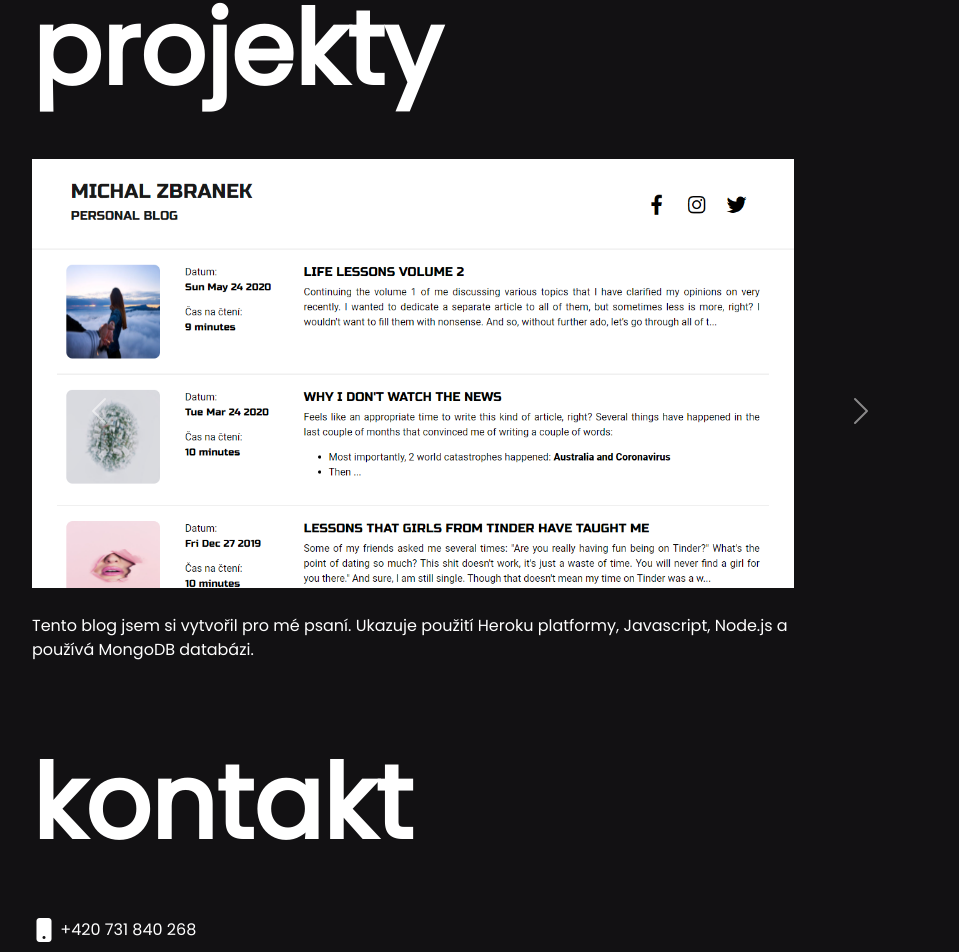
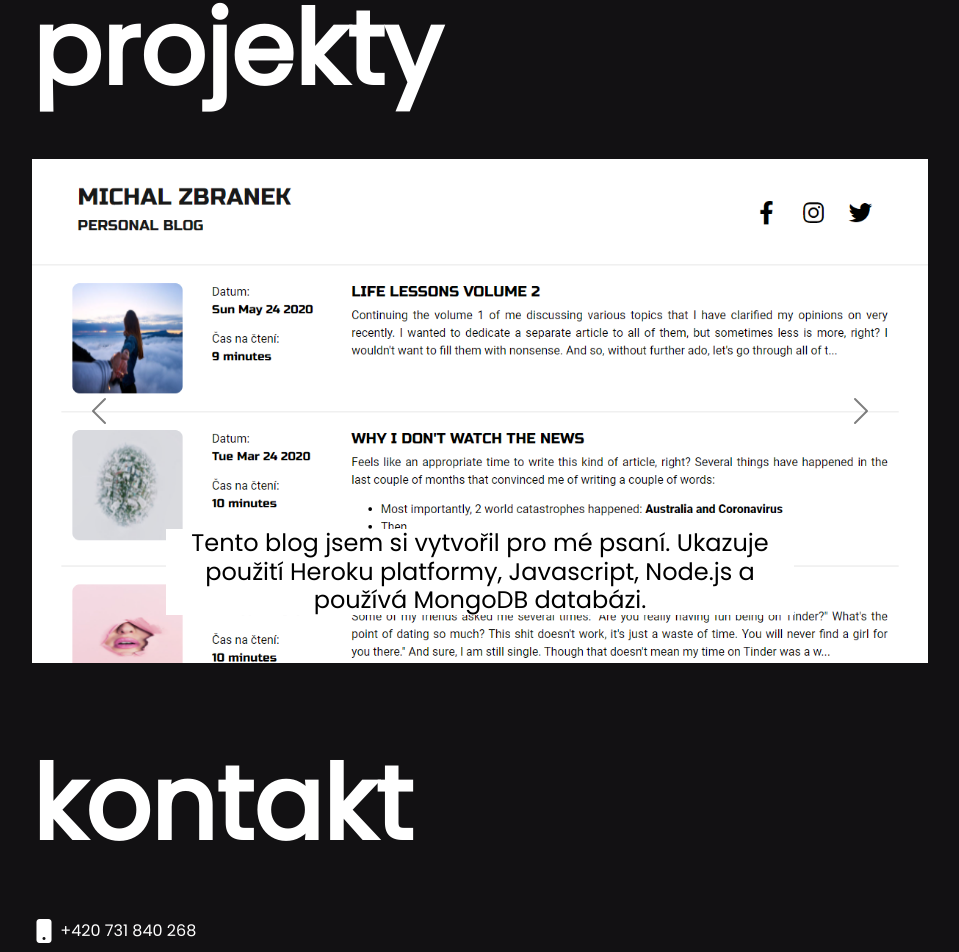
Before and after one commit to michalzbranek/portfolio, a Vue app: page / in a window 1280 px wide. Shown: the part 1708-2660 px from the top of the page, without its empty margins (224-1183 px from the left). Built offline with nearby package versions, Linux system fonts and the light colour scheme.

Commit message:
Carousel Caption

```diff
--- a/src/components/Projects.vue
+++ b/src/components/Projects.vue
@@ -1,18 +1,22 @@
 <template>
   <h1 id="portfolio" class="fw-bold mb-5" style="">projekty</h1>
-  <div id="carouselExampleDark" data-bs-interval="false" class="carousel slide carousel-fade" data-bs-ride="carousel">
+  <div id="carouselExampleDark" data-bs-interval="false" class="carousel carousel-dark slide carousel-fade" data-bs-ride="carousel">
     <div class="carousel-inner">
       <div class="carousel-item active">
         <a href="https://michalzbranekblog.herokuapp.com/" target="_blank">
-          <img src="../assets/copy1.png" class="image">
+          <img src="../assets/copy1.png" class="d-block w-100">
         </a>
-        <div class="text">Tento blog jsem si vytvořil pro mé psaní. Ukazuje použití Heroku platformy, Javascript, Node.js a používá MongoDB databázi.</div>
+      <div class="carousel-caption d-none d-md-block">
+        <h4>Tento blog jsem si vytvořil pro mé psaní. Ukazuje použití Heroku platformy, Javascript, Node.js a používá MongoDB databázi.</h4>
+      </div>
       </div>
       <div class="carousel-item">
         <a href="https://michalzbranek.github.io/fcmalenovice/" target="_blank">
-          <img src="../assets/copy3.png" class="image">
+          <img src="../assets/copy3.png" class="d-block w-100">
         </a>
-        <div class="text">Tento web jsem vytvořil pro fotbalový klub, ve kterém jsem dříve hrával. Web používá pouze HTML a CSS a slouží tak pro zachycení základních znalostí vývoje webu.</div>
+      <div class="carousel-caption d-none d-md-block">
+        <h4>Tento web jsem vytvořil pro fotbalový klub, ve kterém jsem dříve hrával. Web používá pouze HTML a CSS a slouží tak pro zachycení základních znalostí vývoje webu.</h4>
+      </div>
       </div>
     </div>
     <button class="carousel-control-prev" type="button" data-bs-target="#carouselExampleDark" data-bs-slide="prev">
@@ -33,12 +37,7 @@ h1 {
   font-size: 8vw;
 }
 
-.text {
-  margin-top: 3%;
-  width: 85%;
-}
-
-.image {
-  width: 85%;
+h4 {
+  background-color: white;
 }
 </style>
```
